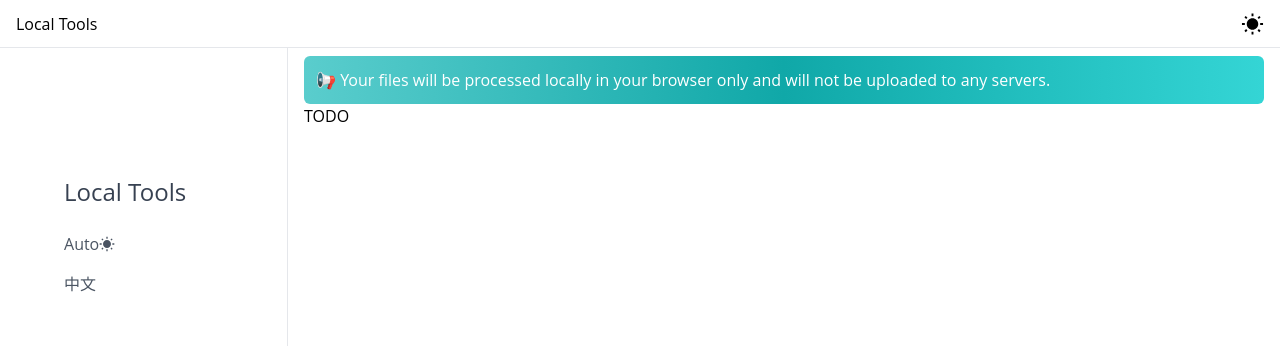
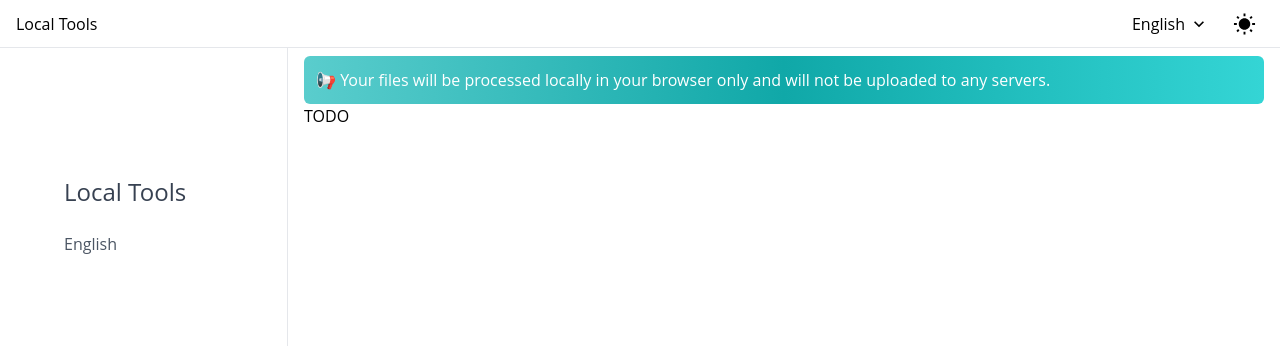
Before and after one commit to phphe/local-tools, a Nuxt app: page / in a window 1280 px wide. Shown: the top 346 px of the page. Built offline with nearby package versions, Linux system fonts and the light colour scheme.

Commit message:
feat: add locale select

```diff
--- /dev/null
+++ b/components/Caret.vue
@@ -0,0 +1,7 @@
+<template>
+  <Icon class="caret" :path="mdiChevronDown" :size="20" />
+</template>
+
+<script setup lang="ts">
+import { mdiChevronDown } from "@mdi/js";
+</script>
--- /dev/null
+++ b/components/Popover.vue
@@ -0,0 +1,120 @@
+<template>
+  <div class="relative inline-block" :class="{ 'popover--open': visible }">
+    <div ref="triggerRef" @click="toggle" class="popover-trigger">
+      <slot></slot>
+    </div>
+    <Teleport to="body">
+      <div
+        v-show="visible"
+        ref="contentRef"
+        class="fixed z-50 bg-white dark:bg-gray-800 border dark:border-gray-700 rounded shadow-lg"
+        :style="contentStyle"
+        @click="handleContentClick"
+      >
+        <slot name="content"></slot>
+      </div>
+    </Teleport>
+  </div>
+</template>
+
+<script setup lang="ts">
+const props = defineProps<{
+  offset?: number; // 与触发元素的距离
+  menu?: boolean; // 菜单模式，点击内容后是否自动关闭
+}>();
+
+const visible = ref(false);
+const triggerRef = ref<HTMLElement>();
+const contentRef = ref<HTMLElement>();
+const contentStyle = ref({
+  top: "0px",
+  left: "0px",
+});
+
+// 切换显示状态
+const toggle = () => {
+  visible.value = !visible.value;
+  if (visible.value) {
+    nextTick(updatePosition);
+  }
+};
+
+// 更新位置
+const updatePosition = () => {
+  if (!triggerRef.value || !contentRef.value) return;
+
+  const triggerRect = triggerRef.value.getBoundingClientRect();
+  const contentRect = contentRef.value.getBoundingClientRect();
+  const offset = props.offset || 4;
+
+  // 默认显示在下方
+  let top = triggerRect.bottom + offset;
+  let left = triggerRect.left;
+
+  // 检查是否超出底部
+  if (top + contentRect.height > window.innerHeight) {
+    // 显示在上方
+    top = triggerRect.top - contentRect.height - offset;
+  }
+
+  // 检查是否超出右侧
+  if (left + contentRect.width > window.innerWidth) {
+    left = window.innerWidth - contentRect.width - offset;
+  }
+
+  // 检查是否超出左侧
+  if (left < 0) {
+    left = offset;
+  }
+
+  contentStyle.value = {
+    top: `${top}px`,
+    left: `${left}px`,
+  };
+};
+
+// 点击外部关闭
+const clickOutside = (e: MouseEvent) => {
+  if (
+    visible.value &&
+    !triggerRef.value?.contains(e.target as Node) &&
+    !contentRef.value?.contains(e.target as Node)
+  ) {
+    visible.value = false;
+  }
+};
+// 处理内容点击
+const handleContentClick = () => {
+  if (props.menu) {
+    visible.value = false;
+  }
+};
+
+// 监听窗口大小变化
+const onResize = () => {
+  if (visible.value) {
+    updatePosition();
+  }
+};
+
+onMounted(() => {
+  document.addEventListener("click", clickOutside);
+  window.addEventListener("resize", onResize);
+  window.addEventListener("scroll", onResize);
+});
+
+onUnmounted(() => {
+  document.removeEventListener("click", clickOutside);
+  window.removeEventListener("resize", onResize);
+  window.removeEventListener("scroll", onResize);
+});
+</script>
+
+<style lang="scss">
+.popover-trigger .caret {
+  transition: 0.3s;
+}
+.popover--open .popover-trigger .caret {
+  transform: rotate(180deg);
+}
+</style>
--- a/layouts/default.vue
+++ b/layouts/default.vue
@@ -5,24 +5,41 @@
     >
       <NuxtLinkLocale to="/">{{ $t("appName") }}</NuxtLinkLocale>
       <div class="flex-grow"></div>
-      <IconBtn
-        class="bar-icon-btn ml-3"
+      <Popover menu>
+        <button>
+          {{ localeProperties.name }}
+          <Caret class="ml-1" />
+        </button>
+        <template #content>
+          <a
+            href="#"
+            v-for="locale in locales"
+            :key="locale.code"
+            @click.prevent.stop="setLocale(locale.code)"
+            class="block px-4 py-2 hover:bg-gray-100 dark:hover:bg-gray-700"
+          >
+            {{ locale.name }}
+          </a>
+        </template>
+      </Popover>
+      <button
+        class="ml-2"
         :title="$t('toggleColor')"
         @click="
           $colorMode.preference =
-            colorMode.preference === 'dark' ? 'light' : 'dark'
+            $colorMode.preference === 'dark' ? 'light' : 'dark'
         "
-        :path="mdiWhiteBalanceSunny"
-        :size="23"
-      />
-      <IconBtn
-        class="bar-icon-btn ml-3"
+      >
+        <Icon :path="mdiWhiteBalanceSunny" :size="23" />
+      </button>
+      <button
+        v-if="sm"
+        class="ml-2"
         :title="$t('toggleSidebar')"
-        v-if="sm"
         @click="sidebarVisible = !sidebarVisible"
-        :path="mdiMenu"
-        :size="23"
-      />
+      >
+        <Icon :path="mdiMenu" :size="23" />
+      </button>
     </div>
     <Transition name="main-sidebar-slide-fade">
       <div
@@ -51,23 +68,16 @@
             <NuxtLinkLocale to="/about" class="main-menu-item">{{
               $t("About")
             }}</NuxtLinkLocale> -->
-            <a
-              class="main-menu-item cursor-pointer select-none"
-              @click="$colorMode.preference = colorModeInfo.next"
-            >
-              <client-only>{{ colorModeInfo.curText }}</client-only>
-              <Icon :path="mdiWhiteBalanceSunny" />
-            </a>
             <NuxtLink
-              :to="$localePath('/', i18n.locale.value === 'en' ? 'zh' : 'en')"
+              :to="$localePath('/', locale.value === 'en' ? 'zh' : 'en')"
               class="main-menu-item"
-              >{{ i18n.locale.value === "en" ? "中文" : "English" }}</NuxtLink
+              >{{ locale.value === "en" ? "中文" : "English" }}</NuxtLink
             >
           </div>
         </div>
       </div>
     </Transition>
-    <div class="main-right pt-12" :class="{ 'ml-72': sidebarVisible }">
+    <div class="main-right pt-12" :class="{ 'ml-72': !sm && sidebarVisible }">
       <div class="main-body px-4 max-w-5xl">
         <!-- alert -->
         <Alert class="mt-2">{{ $t("privateNotice") }}</Alert>
@@ -81,12 +91,18 @@
 </template>
 
 <script setup lang="ts">
-import { mdiMenu, mdiClose, mdiWhiteBalanceSunny } from "@mdi/js";
-const i18n = useI18n();
+import {
+  mdiMenu,
+  mdiClose,
+  mdiWhiteBalanceSunny,
+  mdiChevronDown,
+} from "@mdi/js";
+
+const { locale, locales, setLocale, localeProperties } = useI18n();
 
 useHead({
   htmlAttrs: {
-    lang: i18n.locale,
+    lang: locale,
   },
 });
 
@@ -118,29 +134,11 @@ onBeforeMount(() => {
   updateWindowSize();
   window.addEventListener("resize", updateWindowSize);
 });
+
+// 点击外部关闭下拉框
 onMounted(() => {});
 onUnmounted(() => {
   window.removeEventListener("resize", updateWindowSize);
-});
-
-// color mode
-const mapping = {
-  system: "autoColor",
-  dark: "darkColor",
-  light: "lightColor",
-};
-const colorMode = useColorMode();
-const colorModeInfo = computed(() => {
-  const cur = colorMode.preference;
-  // @ts-ignore
-  const curText = i18n.t(mapping[cur]);
-  const keys = Object.keys(mapping);
-  let i = keys.indexOf(cur);
-  const next = keys[i + 1] || keys[0];
-  return {
-    curText,
-    next,
-  };
 });
 </script>
 
@@ -150,6 +148,9 @@ const colorModeInfo = computed(() => {
 }
 
 .main-bar {
+  button{
+    --at-apply: flex items-center px-2 h-10 rounded hover:bg-gray-100 dark:hover:bg-gray-700;
+  }
 }
 .bar-icon-btn {
   // position: relative;
--- a/nuxt.config.ts
+++ b/nuxt.config.ts
@@ -21,7 +21,17 @@ export default defineNuxtConfig({
   },
   i18n: {
     // vueI18n: "./i18n.config.ts",
-    locales: ["en", "zh"], // used in URL path prefix
+    // used in URL path prefix
+    locales: [
+      {
+        code: "en",
+        name: "English",
+      },
+      {
+        code: "zh",
+        name: "简体中文",
+      },
+    ],
     defaultLocale: "en", // default locale of your project for Nuxt pages and routings
     strategy: "prefix_except_default",
     detectBrowserLanguage: false,
```
